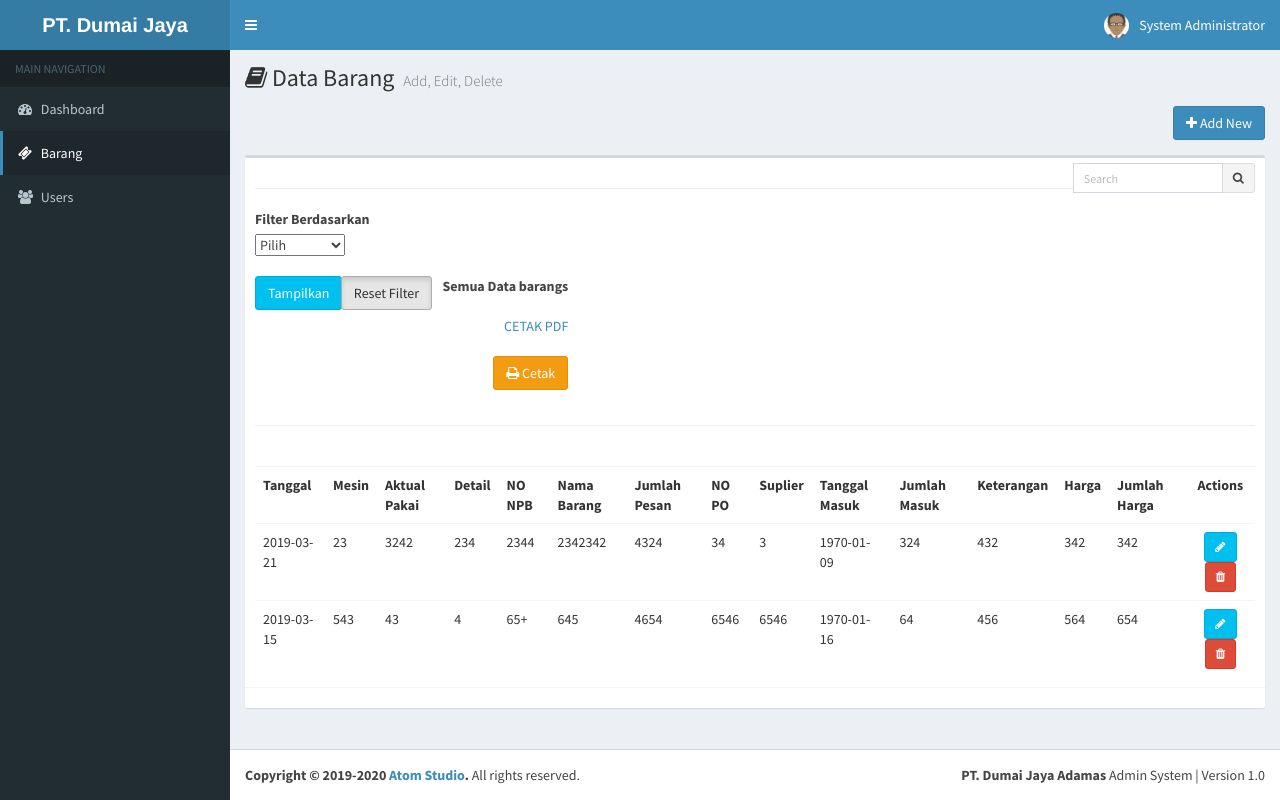
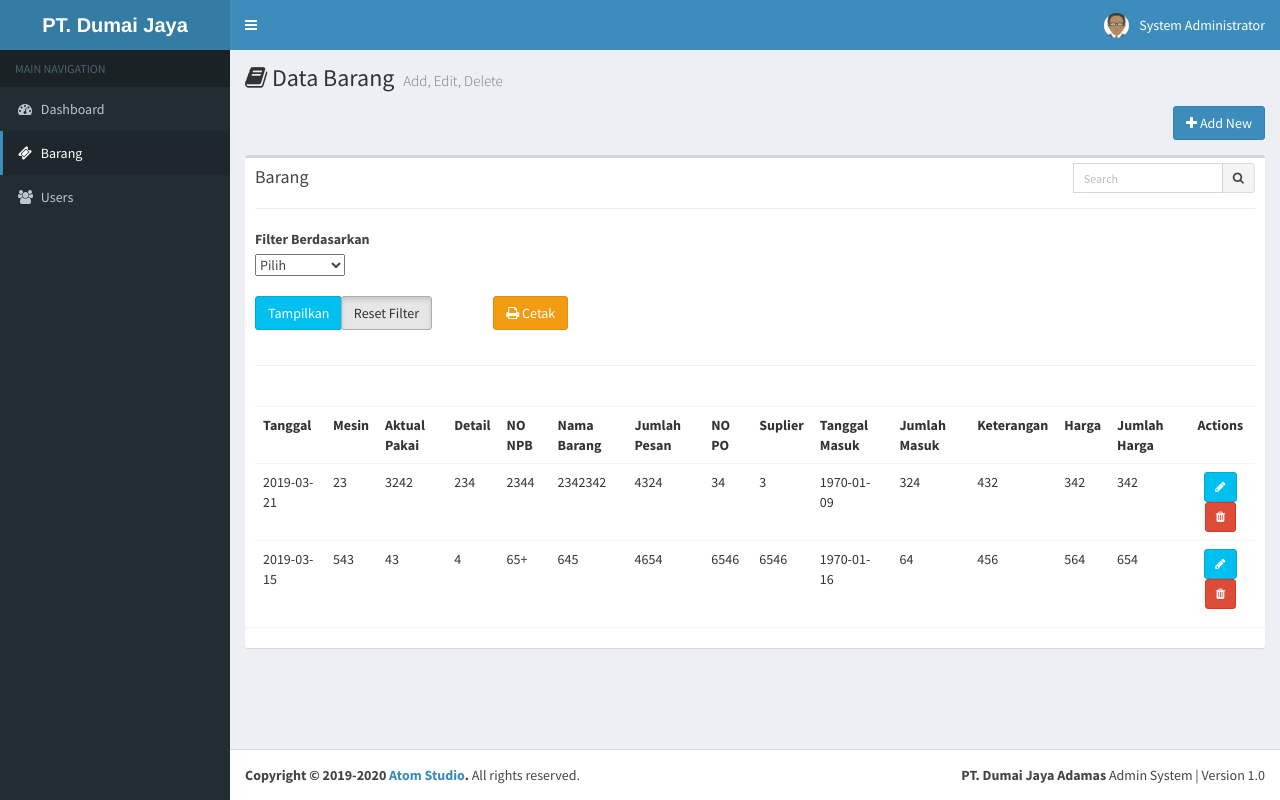
Before and after one commit to tomi-atom/purch, a CodeIgniter app: page /tcpdf/barangListing in a window 1280 px wide. Run offline with CodeIgniter, Linux system fonts and the light colour scheme; a user stored in the database is signed in; data comes from the database, SQL or seed files in the repository.

Commit message:
hampir selessai

```diff
--- a/application/controllers/Barang.php
+++ b/application/controllers/Barang.php
@@ -41,14 +41,29 @@ class Barang extends BaseController
 
         $this->load->model('barang_model');
 
+
+        $searchText = $this->input->post('searchText');
+        $data['searchText'] = $searchText;
+
+        $this->load->library('pagination');
+
+        $count = $this->barang_model->barangListingCount($searchText);
+
+        $returns = $this->paginationCompress ( "barangListing/", $count, 5 );
+
+       // $data['ket'] = $this->barang_model->barangListing($searchText, $returns["page"], $returns["segment"]);
+
+        $this->global['pageTitle'] = 'PT. Dumai Jaya Adamas : User Listing';
+
+
         if(isset($_GET['filter']) && ! empty($_GET['filter'])){ // Cek apakah user telah memilih filter dan klik tombol tampilkan
             $filter = $_GET['filter']; // Ambil data filder yang dipilih user
             if($filter == '1'){ // Jika filter nya 1 (per tanggal)
                 $tanggal = $_GET['tanggal'];
 
                 $ket = 'Data barangs Tanggal '.date('d-m-y', strtotime($tanggal));
-                $url_cetak = 'barang/cetak?filter=1&tahun='.$tanggal;
-                $barangs = $this->barang_model->view_by_date($tanggal); // Panggil fungsi view_by_date yang ada di barang_model
+                $url_cetak = 'barang/cetak?filter=1&tanggal='.$tanggal;
+                $barangs = $this->barang_model->view_by_date($tanggal, $returns["page"], $returns["segment"]); // Panggil fungsi view_by_date yang ada di barang_model
             }else if($filter == '2'){ // Jika filter nya 2 (per bulan)
                 $bulan = $_GET['bulan'];
                 $tahun = $_GET['tahun'];
@@ -56,33 +71,19 @@ class Barang extends BaseController
 
                 $ket = 'Data barangs Bulan '.$nama_bulan[$bulan].' '.$tahun;
                 $url_cetak = 'barang/cetak?filter=2&bulan='.$bulan.'&tahun='.$tahun;
-                $barangs = $this->barang_model->view_by_month($bulan, $tahun); // Panggil fungsi view_by_month yang ada di barang_model
+                $barangs = $this->barang_model->view_by_month($bulan, $tahun, $returns["page"], $returns["segment"]); // Panggil fungsi view_by_month yang ada di barang_model
             }else{ // Jika filter nya 3 (per tahun)
                 $tahun = $_GET['tahun'];
 
                 $ket = 'Data barangs Tahun '.$tahun;
                 $url_cetak = 'barang/cetak?filter=3&tahun='.$tahun;
-                $barangs = $this->barang_model->view_by_year($tahun); // Panggil fungsi view_by_year yang ada di barang_model
+                $barangs = $this->barang_model->view_by_year($tahun, $returns["page"], $returns["segment"]); // Panggil fungsi view_by_year yang ada di barang_model
             }
         }else{ // Jika user tidak mengklik tombol tampilkan
             $ket = 'Semua Data barangs';
             $url_cetak = 'barang/cetak';
-            $barangs = $this->barang_model->view_all(); // Panggil fungsi view_all yang ada di barang_model
+            $barangs = $this->barang_model->barangListing($searchText, $returns["page"], $returns["segment"]);// Panggil fungsi view_all yang ada di barang_model
         }
-
-            $searchText = $this->input->post('searchText');
-            $data['searchText'] = $searchText;
-
-            $this->load->library('pagination');
-
-            $count = $this->barang_model->barangListingCount($searchText);
-
-			$returns = $this->paginationCompress ( "barangListing/", $count, 5 );
-
-            $data['ket'] = $this->barang_model->barangListing($searchText, $returns["page"], $returns["segment"]);
-
-            $this->global['pageTitle'] = 'PT. Dumai Jaya Adamas : User Listing';
-
 
         $data['ket'] = $ket;
         $data['url_cetak'] = $url_cetak;
@@ -385,7 +386,7 @@ class Barang extends BaseController
             if($filter == '1'){ // Jika filter nya 1 (per tanggal)
                 $tanggal = $_GET['tanggal'];
 
-                $ket = 'Data barangs Tanggal '.date('d-m-y', strtotime($tanggal));
+                $ket = 'Data barangs Tanggal '.date('y-m-d', strtotime($tanggal));
                 $barangs = $this->barang_model->view_by_date($tanggal); // Panggil fungsi view_by_date yang ada di barang_model
             }else if($filter == '2'){ // Jika filter nya 2 (per bulan)
                 $bulan = $_GET['bulan'];
--- a/application/views/barangs.php
+++ b/application/views/barangs.php
@@ -28,6 +28,18 @@
             <div class="col-xs-12">
               <div class="box">
                 <div class="box-header">
+                    <h3 class="box-title">Barang</h3>
+                    <div class="box-tools">
+                        <form action="<?php echo base_url() ?>barangListing" method="POST" id="searchList">
+                            <div class="input-group">
+                                <input type="text" name="searchText" value="<?php echo $searchText; ?>" class="form-control input-sm pull-right" style="width: 150px;" placeholder="Search"/>
+                                <div class="input-group-btn">
+                                    <button class="btn btn-sm btn-default searchList"><i class="fa fa-search"></i></button>
+                                </div>
+                            </div>
+                        </form>
+                    </div>
+
                     <hr>
 
     <link rel="stylesheet" href="<?php echo base_url('assets/jquery-ui/jquery-ui.min.css'); ?>" /> <!-- Load file css jquery-ui -->
@@ -108,27 +120,14 @@
                             </div>
                             <div class="col-xs-2 text-right">
                                 <div class="form-group">
-
-                                    <b><?php echo $ket; ?></b><br /><br />
-                                    <a href="<?php echo $url_cetak; ?>">CETAK PDF</a><br /><br />
-
-                                    <a class="btn btn-warning" href="<?php echo base_url(); ?>cetak"><i class="fa fa-print"></i> Cetak</a>
+                                    <a class="btn btn-warning" href="<?php echo $url_cetak; ?>"><i class="fa fa-print"></i> Cetak</a>
                                 </div>
                             </div>
                         </div>
 
                     </form>
                     <hr />
-                    <div class="box-tools">
-                        <form action="<?php echo base_url() ?>barangListing" method="POST" id="searchList">
-                            <div class="input-group">
-                                <input type="text" name="searchText" value="<?php echo $searchText; ?>" class="form-control input-sm pull-right" style="width: 150px;" placeholder="Search"/>
-                                <div class="input-group-btn">
-                                    <button class="btn btn-sm btn-default searchList"><i class="fa fa-search"></i></button>
-                                </div>
-                            </div>
-                        </form>
-                    </div>
+
 
                 </div><!-- /.box-header -->
                 <div class="box-body table-responsive no-border">
```
Also changed, not shown: application/views/cetak_produk.php (deleted, +0 -54 lines).
